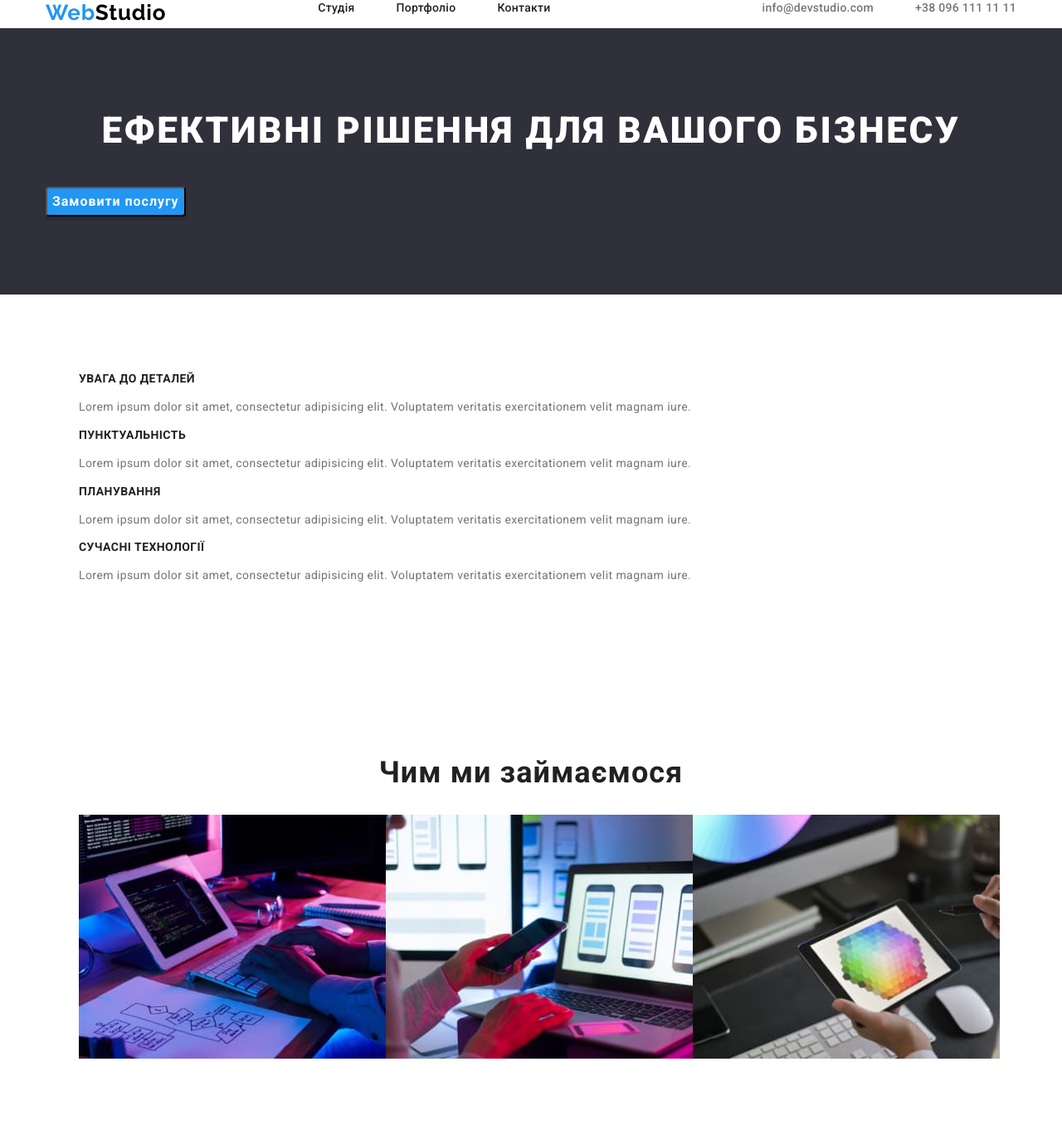
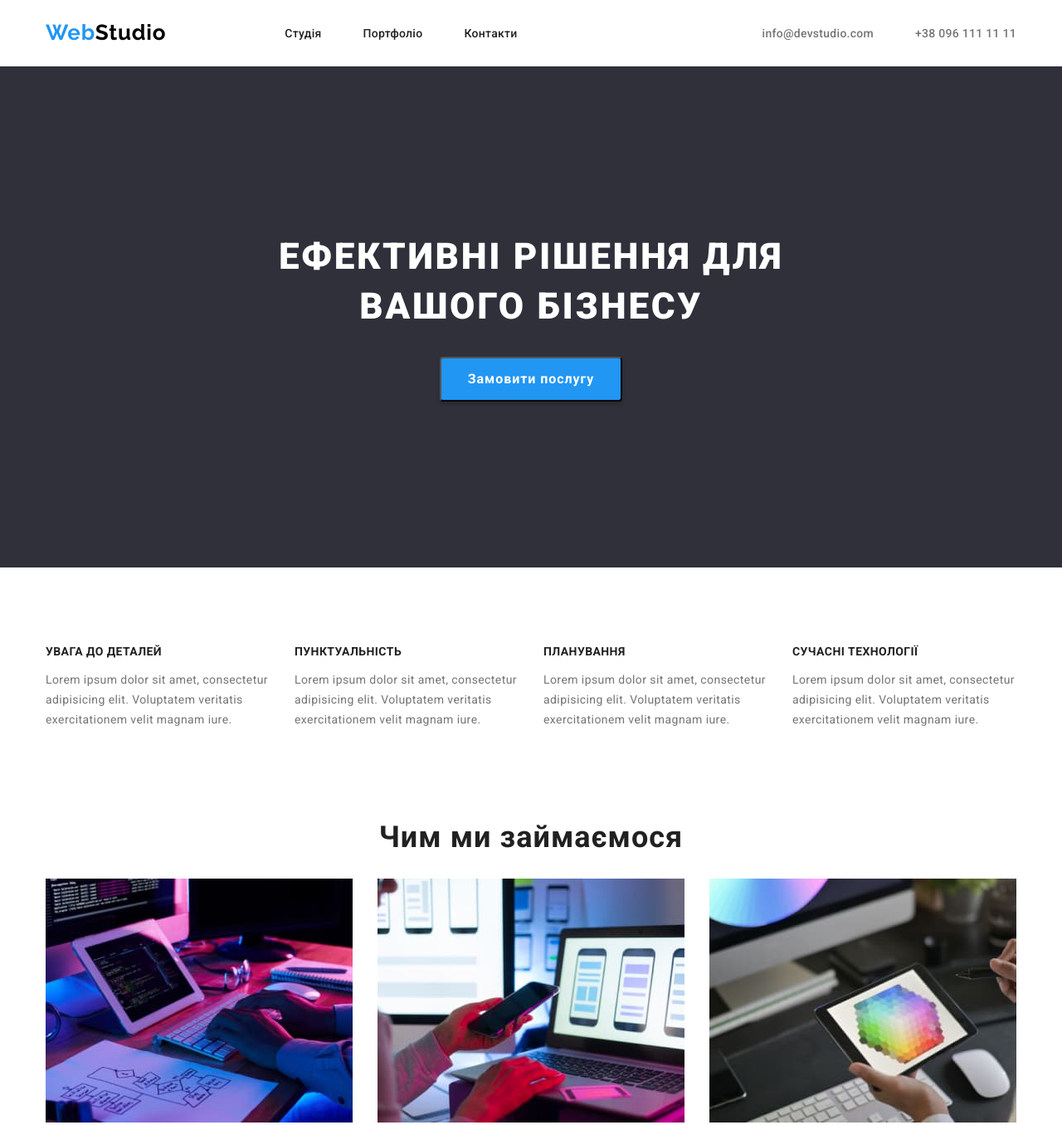
Before and after one commit to Oksana07/WebStudia, a plain HTML site: page index.html in a window 1280 px wide. Shown: the top 1356 px of the page at 83% size. Drawn offline with nearby package versions, Linux system fonts and the light colour scheme.

Commit message:
робота на уроці

```diff
--- a/css/style.css
+++ b/css/style.css
@@ -26,6 +26,12 @@ img{
     display: block;
     max-width: 100%;
     height: auto;
+}
+
+.list{
+    margin: 0;
+    padding: 0;
+    list-style: none;
 }
 
 .visually-hidden {
@@ -73,7 +79,15 @@ padding-right: 15px;
     display: flex;
 }
 
+.main-nav{
+display: flex;
+align-items: center;
+}
+
 .logo{
+padding-top: 24px;
+padding-bottom: 25px;
+
 font-family: 'Raleway';
 font-style: normal;
 font-weight: 700;
@@ -91,6 +105,10 @@ color: #2196F3;
 
 /* Шапка сайту*/
 .menu{
+display: block;
+padding-top: 32px;
+padding-bottom: 32px;
+
 font-style: normal;
 font-weight: 500;
 font-size: 14px;
@@ -120,6 +138,10 @@ color: #212121;
 }
 
 .header-contakt{
+display: block;
+padding-top: 32px;
+padding-bottom: 32px;
+
 font-style: normal;
 font-weight: 500;
 font-size: 14px;
@@ -133,22 +155,31 @@ color: #757575;
 /* Герой */
 .hero{
     background-color:#2F303A;
+
+    padding-top: 200px;
+    padding-bottom: 200px;
 }
 
 .hero-title{
+    margin: 0 auto 30px;
+        max-width: 696px;
+
 font-weight: 900;
-
 font-size: 44px;
 line-height: 1.36;
-
 text-align: center;
 letter-spacing: 0.06em;
 text-transform: uppercase;
 
 color: #FFFFFF;
+
 }
 
 .hero-btn{
+    padding: 10px 32px;
+    margin-left: auto;
+    margin-right: auto;
+
 font-style: normal;
 font-weight: 700;
 font-size: 16px;
@@ -174,7 +205,19 @@ background-color: #2195f3b9;
 }
 
 /* Наші переваги */
-.advantages{}
+.advantages{
+padding-top: 94px;
+}
+
+.advantages-list{
+    display: flex;
+    flex-wrap: wrap;
+    gap: 30px;
+}
+
+.advantages-list >.item{
+flex-basis: calc((100% - 90px) / 4);
+}
 
 .advantages-title{
 font-style: normal;
@@ -204,7 +247,14 @@ color: #757575;
 
 .our-works-list{
     display: flex;
+    flex-wrap: wrap;
+    gap: 30px;
 }
+
+.our-works-list >.item{
+flex-basis: calc((100% - 60px) / 3);
+}
+
 
 /* Наша команда */
 
@@ -214,9 +264,18 @@ color: #757575;
 
 .our-teem-list{
     display: flex;
+    flex-wrap: wrap;
+    gap: 30px;
 }
 
+.our-teem-list > .item{
+flex-basis: calc((100% - 90px) / 4);
+}
+
+
+
 .our-teem-title{
+padding-top: 30px;
 font-style: normal;
 font-weight: 500;
 font-size: 16px;
@@ -242,6 +301,8 @@ color: #757575;
 
 /* Футер */
 .footer{
+    padding-top: 60px;
+    padding-bottom: 60px;
     background-color: #2F303A;
 }
 
@@ -312,3 +373,7 @@ letter-spacing: 0.03em;
 
 color: #757575;
 }
+
+.tex{
+    width: 300px;
+}
--- a/index.html
+++ b/index.html
@@ -18,27 +18,26 @@
 
 <body>
     <header>
-        <div class="container">
+        <div class="container main-nav">
             <nav class="top-navigation">
                 <a href="/" class="logo link"><span class="span-logo">Web</span>Studio</a>
-                <ul class="menu-list">
+                <ul class="menu-list list">
                     <li class="menu-item"><a href="" class="menu link">Студія</a></li>
                     <li class="menu-item"><a href="./portfolio.html" class="menu link">Портфоліо</a></li>
                     <li class="menu-item"><a href="" class="menu link">Контакти</a></li>
                 </ul>
-
-                <ul class="list-contakts">
-                    <li class="item"><a href="mailto:info@devstudio.com" class="header-contakt link">
-                            info@devstudio.com</a></li>
-                    <li class="item"><a href="tel:+380961111111" class="header-contakt link">+38 096 111 11 11</a></li>
-                </ul>
             </nav>
+            <ul class="list-contakts list">
+                <li class="item"><a href="mailto:info@devstudio.com" class="header-contakt link">
+                        info@devstudio.com</a></li>
+                <li class="item"><a href="tel:+380961111111" class="header-contakt link">+38 096 111 11 11</a></li>
+            </ul>
         </div>
     </header>
 
     <main>
         <!-- Герой -->
-        <section class="hero section">
+        <section class="hero">
             <div class="container">
                 <h1 class="hero-title">Ефективні рішення для вашого бізнесу</h1>
                 <button type="button" class="hero-btn">Замовити послугу</button>
@@ -46,30 +45,30 @@
         </section>
 
         <!-- Наші переваги -->
-        <section class="advantages section">
+        <section class="advantages">
             <div class="container">
                 <h2 class="visually-hidden">Наші переваги</h2>
-                <ul>
-                    <li>
+                <ul class="advantages-list list">
+                    <li class="item">
                         <h3 class="advantages-title">УВАГА ДО ДЕТАЛЕЙ</h3>
                         <p class="advantages-text">Lorem ipsum dolor sit amet, consectetur adipisicing elit. Voluptatem
                             veritatis
                             exercitationem
                             velit magnam iure.</p>
                     </li>
-                    <li>
+                    <li class="item">
                         <h3 class="advantages-title">ПунктуальнІсть</h3>
                         <p class="advantages-text">Lorem ipsum dolor sit amet, consectetur adipisicing elit. Voluptatem
                             veritatis exercitationem
                             velit magnam iure.</p>
                     </li>
-                    <li>
+                    <li class="item">
                         <h3 class="advantages-title">ПЛанування</h3>
                         <p class="advantages-text">Lorem ipsum dolor sit amet, consectetur adipisicing elit. Voluptatem
                             veritatis exercitationem
                             velit magnam iure.</p>
                     </li>
-                    <li>
+                    <li class="item">
                         <h3 class="advantages-title">СУЧАСНІ ТЕхнології</h3>
                         <p class="advantages-text">Lorem ipsum dolor sit amet, consectetur adipisicing elit. Voluptatem
                             veritatis exercitationem
@@ -84,10 +83,10 @@
         <section class="our-works section">
             <div class="container">
                 <h2 class="section-title">Чим ми займаємося</h2>
-                <ul class="our-works-list">
-                    <li><img src="./images/computer.jpg" alt="computer" width="370"></li>
-                    <li><img src="./images/laptop.jpg" alt="laptop" width="370"></li>
-                    <li><img src="./images/tablet.jpg" alt="tablet" width="370"></li>
+                <ul class="our-works-list list">
+                    <li class="item"><img src="./images/computer.jpg" alt="computer" width="370"></li>
+                    <li class="item"><img src="./images/laptop.jpg" alt="laptop" width="370"></li>
+                    <li class="item"><img src="./images/tablet.jpg" alt="tablet" width="370"></li>
                 </ul>
             </div>
         </section>
@@ -95,20 +94,20 @@
         <section class="our-teem section">
             <div class="container">
                 <h2 class="section-title">Наша команда</h2>
-                <ul class="our-teem-list">
-                    <li><img src="./images/igor.jpg" alt="igor" width="270">
+                <ul class="our-teem-list list">
+                    <li class="item"><img src="./images/igor.jpg" alt="igor" width="270">
                         <h3 class="our-teem-title">Ігор Дем’яненко</h3>
                         <p class="our-teem-text">Product Designer</p>
                     </li>
-                    <li><img src="./images/olga.jpg" alt="olga" width="270">
+                    <li class="item"><img src="./images/olga.jpg" alt="olga" width="270">
                         <h3 class="our-teem-title">Ольга Репіна</h3>
                         <p class="our-teem-text">Frontend Developer</p>
                     </li>
-                    <li><img src="./images/mykola.jpg" alt="mykola" width="270">
+                    <li class="item"><img src="./images/mykola.jpg" alt="mykola" width="270">
                         <h3 class="our-teem-title">Микола Тарасов</h3>
                         <p class="our-teem-text">Marketing</p>
                     </li>
-                    <li><img src="./images/mykhailo.jpg" alt="mykhailo" width="270">
+                    <li class="item"><img src="./images/mykhailo.jpg" alt="mykhailo" width="270">
                         <h3 class="our-teem-title">Михайло Єрмаков</h3>
                         <p class="our-teem-text">UI Designer</p>
                     </li>
@@ -126,13 +125,14 @@
                     <a href="https://goo.gl/maps/4LQCTVAEAGvyDWkp7" class="address link">м. Київ, пр-т Лесі Українки,
                         26</a>
                 </address>
-                <ul>
+                <ul class="list">
                     <li><a href="mailto:info@devstudio.com" class="footer-contakt link">info@devstudio.com</a></li>
                     <li><a href="tel:+380961111111" class="footer-contakt link">+38 096 111 11 11</a></li>
                 </ul>
             </div>
 
         </footer>
+
     </main>
 </body>
 
```
